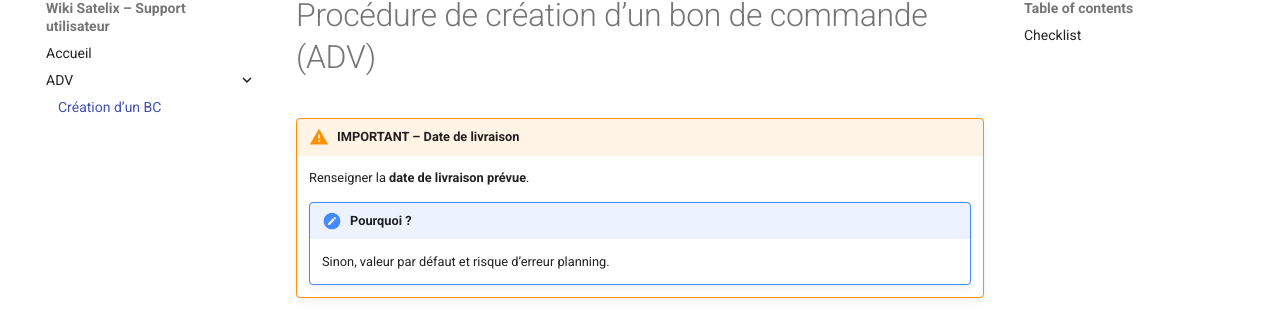
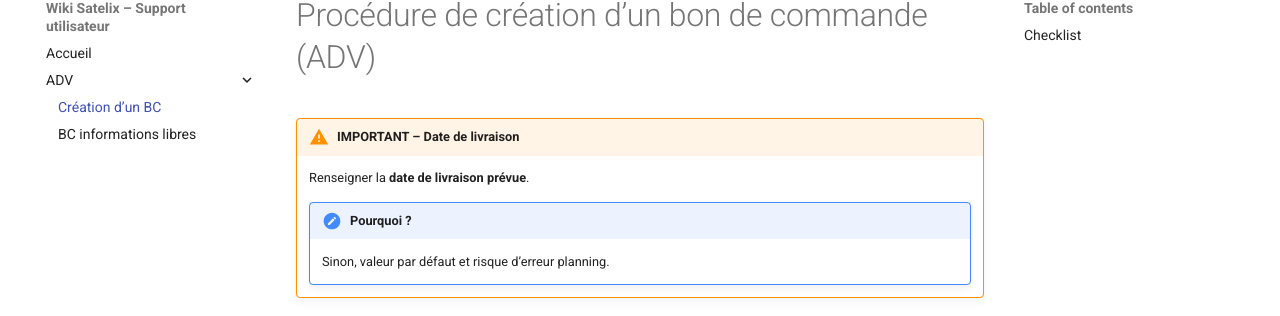
Before and after one commit to Bertylle/wiki-satelix, an MkDocs documentation site: the page built from docs/adv/creation-bc.md, in a window 1280 px wide. Shown: the part 103-419 px from the top of the page. Built offline with MkDocs 1.6.1 and Material for MkDocs 9.7.7, drawn with Linux system fonts in a browser that asks for light colours.

Commit message:
Add ADV page: ton_nouveau_fichier

```diff
--- a/mkdocs.yml
+++ b/mkdocs.yml
@@ -7,6 +7,7 @@ nav:
   - Accueil: index.md
   - ADV:
       - Création d’un BC: adv/creation-bc.md
+      - BC informations libres: info_supp.md
 
 markdown_extensions:
   - admonition
```
